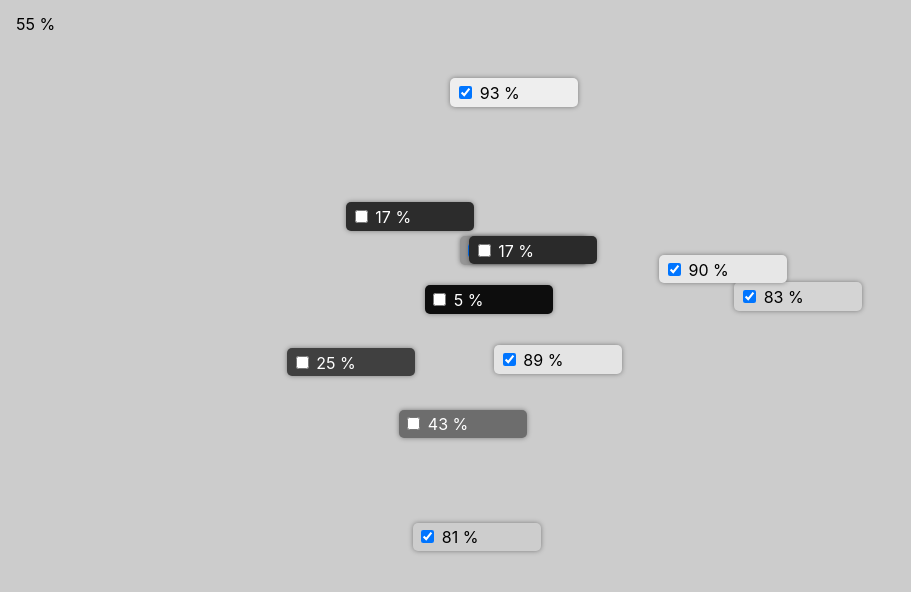
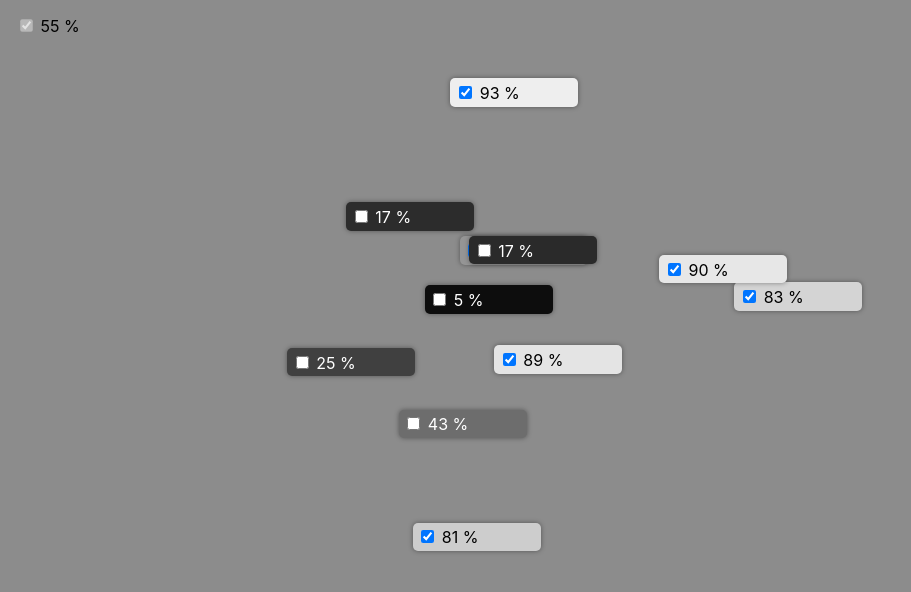
Before and after one commit to moritzebeling/network-consensus, a Svelte app: page / in a window 1280 px wide. Shown: the top 592 px of the page, without its empty margins (0-911 px from the left). Built offline with nearby package versions, Linux system fonts and the light colour scheme.

Commit message:
make everything better

```diff
--- a/public/global.css
+++ b/public/global.css
@@ -184,8 +184,5 @@ body {
   top: 0;
   left: 0;
   transition: background-color 500ms ease;
-  background-color: #333;
+  background-color: #999;
 }
-body.positive {
-  background-color: #ccc;
-}
--- a/src/App.svelte
+++ b/src/App.svelte
@@ -8,20 +8,16 @@
 
 	const model = new Network( 11 );
 	let net = model;
-	console.log( net );
 
 	let positive = Math.round( model.state ) === 1;
-	if( positive === true ){
-		document.body.classList.add('positive');
-	} else {
-		document.body.classList.remove('positive');
-	}
+	let g = net.state * 255;
+	document.body.style.backgroundColor = `rgba(${g},${g},${g})`;
 
 	function update(event){
 		console.log('update');
 		net = model;
-
-		let g = net.state * 255;
+		positive = Math.round( model.state ) === 1;
+		g = net.state * 255;
 		document.body.style.backgroundColor = `rgba(${g},${g},${g})`;
 	}
 
@@ -34,6 +30,7 @@
 <!-- <Controls /> -->
 
 <div class="state">
+	<input disabled type="checkbox" id="checkbox" bind:checked={positive}>
 	{Math.round(net.state*100)} %
 </div>
 
--- a/src/components/Node.svelte
+++ b/src/components/Node.svelte
@@ -10,6 +10,7 @@
     let y = (window.innerHeight * 0.05) + ( node.position.y * window.innerHeight * 0.7);
 
     let positive = Math.round(node.state) === 1;
+    let g = node.state * 255;
 
     function updateState() {
         if( positive === true ){
@@ -23,7 +24,6 @@
 		dispatch('update');
     }
 
-    let g = node.state * 255;
 
 </script>
 
```
